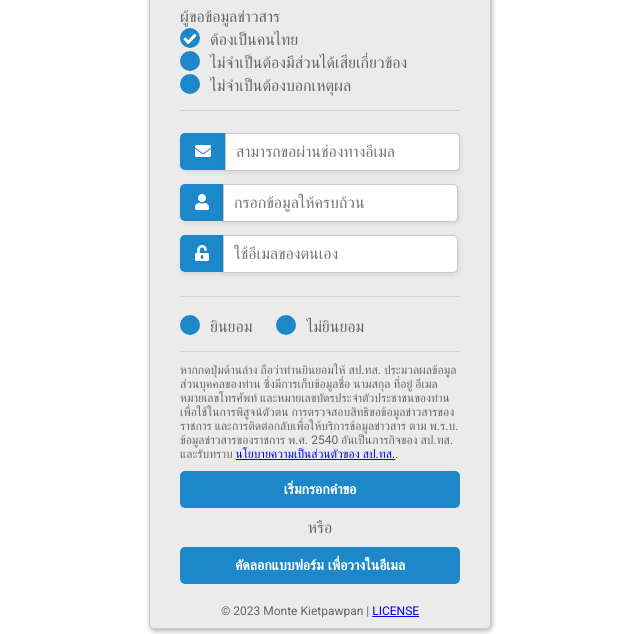
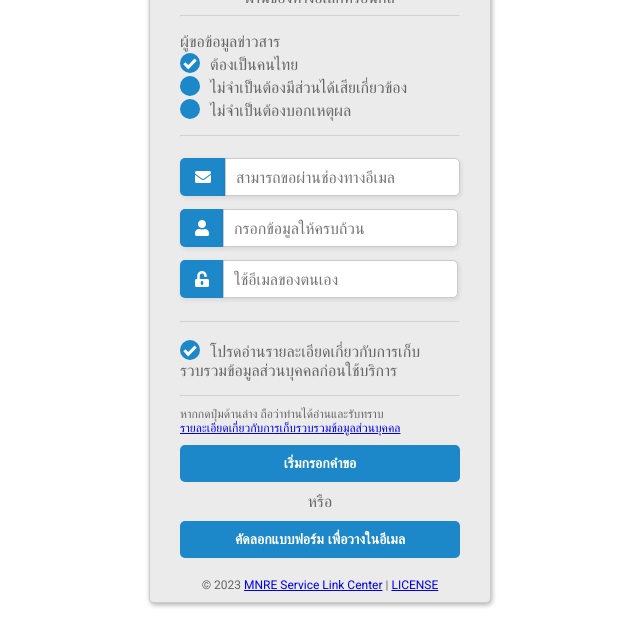
Before and after one commit to Kietpawpan/iRequest, a plain HTML site: page index.html in a window 1280 px wide. Shown: the part 166-800 px from the top of the page, without its empty margins (320-960 px from the left). Drawn offline with Linux system fonts and the light colour scheme.

Commit message:
Add files via upload

```diff
--- a/index.html
+++ b/index.html
@@ -153,20 +153,18 @@
         <input type="password" name="name" id="name" placeholder="ใช้อีเมลของตนเอง" required/>
         <hr>
         <div class="gender">
-          <input type="radio" value="none" id="male" name="gender" />
-          <label for="male" class="radio">ยินยอม</label>
-          <input type="radio" value="none" id="female" name="gender" />
-          <label for="female" class="radio">ไม่ยินยอม</label>
+          <input type="radio" value="none" id="male" name="gender" /checked>
+          <label for="male" class="radio">โปรดอ่านรายละเอียดเกี่ยวกับการเก็บรวบรวมข้อมูลส่วนบุคคลก่อนใช้บริการ</label>
         </div>
         <hr>
         <div class="btn-block">
-          <p align="left">หากกดปุ่มด้านล่าง ถือว่าท่านยินยอมให้ สป.ทส. ประมวลผลข้อมูลส่วนบุคคลของท่าน ซึ่งมีการเก็บข้อมูลชื่อ นามสกุล ที่อยู่ อีเมล หมายเลขโทรศัพท์ และหมายเลขบัตรประจำตัวประชาชนของท่าน เพื่อใช้ในการพิสูจน์ตัวตน การตรวจสอบสิทธิขอข้อมูลข่าวสารของราชการ และการติดต่อกลับเพื่อให้บริการข้อมูลข่าวสาร ตาม พ.ร.บ. ข้อมูลข่าวสารของราชการ พ.ศ. 2540 อันเป็นภารกิจของ สป.ทส. และรับทราบ <a href="http://slc.mnre.go.th/th/about/content/3298">นโยบายความเป็นส่วนตัวของ สป.ทส.</a>.</p>
+          <p align="left">หากกดปุ่มด้านล่าง ถือว่าท่านได้อ่านและรับทราบ<br><a href="https://raw.githubusercontent.com/Kietpawpan/iRequest/main/txt/pdpanotice.txt">รายละเอียดเกี่ยวกับการเก็บรวบรวมข้อมูลส่วนบุคคล</a></p>
           <a href="mailto:servicelinkcenter@mnre.go.th?&subject=ขอข้อมูลข่าวสารของราชการ&body=เรียน%20ปลัดกระทรวงทรัพยากรธรรมชาติและสิ่งแวดล้อม%0D%0A%0D%0Aข้าพเจ้ามีความประสงค์ขอข้อมูลข่าวสาร%20เพื่อ............%20ดังต่อไปนี้%0D%0A%0D%0A1........%0D%0A%0D%0A2.......%0D%0A%0D%0Aจึงเรียนมาเพื่อโปรดพิจารณา%0D%0A%0D%0Aขอแสดงความนับถือ%0D%0A%0D%0Aนาย.................ผู้ขอ%0D%0Aเลขบัตรประชาชน%0D%0Aที่อยู่...%0D%0Aโทร...."target="_top"><button type="button">เริ่มกรอกคำขอ</button></a>หรือ<br>
 <a href="https://raw.githubusercontent.com/Kietpawpan/iRequest/main/infoForm.txt"><button type="button">
   คัดลอกแบบฟอร์ม เพื่อวางในอีเมล
   </button></a>
  <div class="btn-block">
-          <p align="center">&copy; 2023 Monte Kietpawpan</font> | <a href="https://raw.githubusercontent.com/Kietpawpan/iRequest/main/LICENSE">LICENSE</a></p>
+          <p align="center">&copy; 2023 <a href="http://slc.mnre.go.th/th/index">MNRE Service Link Center</a></font> | <a href="https://raw.githubusercontent.com/Kietpawpan/iRequest/main/LICENSE">LICENSE</a></p>
         </div>
       </form>
     </div>
```
